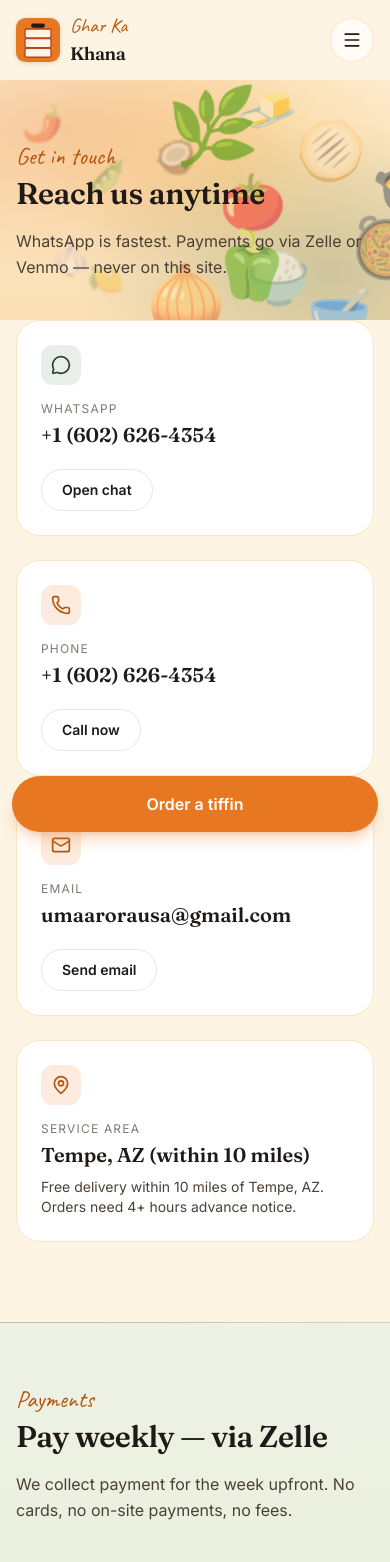
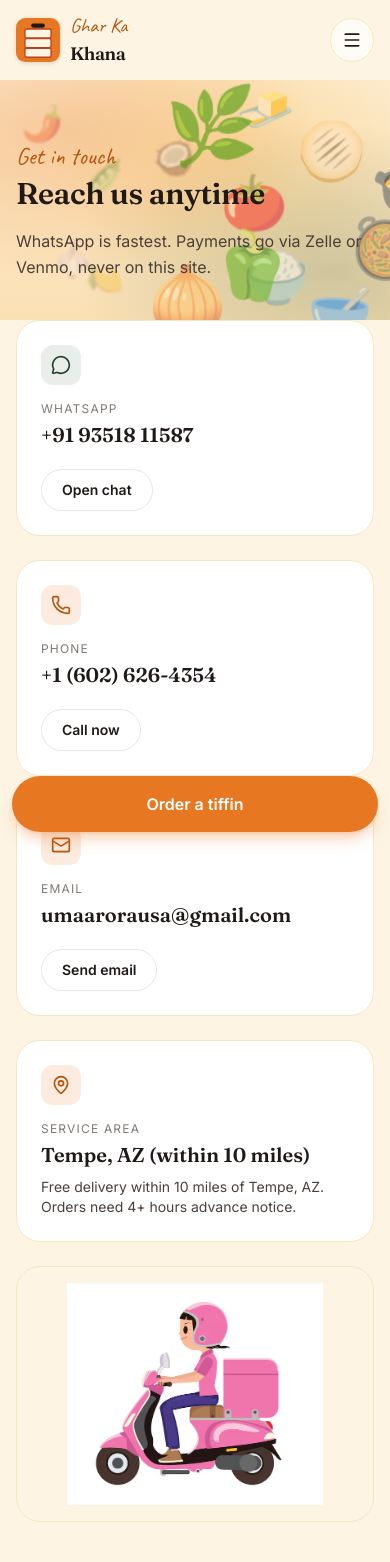
Before and after one commit to AayushMehta0924/ghar-ka-khana, a Next.js app: page /contact in a window 390 px wide. Shown: the top 1562 px of the page. Built offline with nearby package versions, Linux system fonts and the light colour scheme.

Commit message:
feat(contact): 3-up contact tiles with scooter illustration beside service area

```diff
--- a/src/app/contact/page.tsx
+++ b/src/app/contact/page.tsx
@@ -1,4 +1,5 @@
 import type { Metadata } from "next";
+import Image from "next/image";
 import { Phone, MessageCircle, Mail, MapPin, Clock } from "lucide-react";
 import { SectionHeading } from "@/components/section-heading";
 import { site, whatsappHref } from "@/lib/site";
@@ -19,16 +20,17 @@ export default function ContactPage() {
           <SectionHeading
             eyebrow="Get in touch"
             title="Reach us anytime"
-            subtitle="WhatsApp is fastest. Payments go via Zelle or Venmo — never on this site."
+            subtitle="WhatsApp is fastest. Payments go via Zelle or Venmo, never on this site."
           />
         </div>
       </section>
 
-      <section className="mx-auto max-w-6xl px-4 md:px-6 pb-20 grid gap-6 md:grid-cols-2">
+      <section className="mx-auto max-w-6xl px-4 md:px-6 pb-20 space-y-6">
+        <div className="grid gap-6 md:grid-cols-3">
           <ContactTile
             icon={<MessageCircle className="h-5 w-5" />}
             label="WhatsApp"
-          value={site.phone}
+            value={site.whatsappDisplay}
             href={whatsappHref}
             cta="Open chat"
             accent="leaf"
@@ -47,6 +49,8 @@ export default function ContactPage() {
             href={`mailto:${site.email}`}
             cta="Send email"
           />
+        </div>
+        <div className="grid gap-6 md:grid-cols-2 items-stretch">
           <ContactTile
             icon={<MapPin className="h-5 w-5" />}
             label="Service area"
@@ -54,13 +58,23 @@ export default function ContactPage() {
             cta=""
             body={`Free delivery within 10 miles of Tempe, AZ. Orders need ${site.leadTimeHours}+ hours advance notice.`}
           />
+          <div className="relative rounded-3xl overflow-hidden border border-cream-200 bg-cream-100 min-h-64">
+            <Image
+              src="/brand/scooter-delivery.jpg"
+              alt="Chef Uma on her delivery scooter heading out with a fresh tiffin"
+              fill
+              sizes="(min-width: 768px) 50vw, 100vw"
+              className="object-contain p-4"
+            />
+          </div>
+        </div>
       </section>
 
       <section className="bg-warm-leaf border-y border-leaf/15">
         <div className="mx-auto max-w-3xl px-4 md:px-6 py-16 md:py-20">
           <SectionHeading
             eyebrow="Payments"
-            title="Pay weekly — via Zelle"
+            title="Pay weekly —> via Zelle"
             subtitle="We collect payment for the week upfront. No cards, no on-site payments, no fees."
           />
           <div className="mt-10">
--- a/src/app/page.tsx
+++ b/src/app/page.tsx
@@ -143,16 +143,6 @@ export default function HomePage() {
             title="Four steps to ghar ka khana"
             subtitle="No apps, no surge pricing, no 15% service fees. Just message, eat, pay weekly."
           />
-          <div className="mt-10 flex justify-center">
-            <NextImage
-              src="/brand/scooter-delivery.jpg"
-              alt="Chef Uma on her delivery scooter heading out with a fresh tiffin"
-              width={360}
-              height={300}
-              className="w-full max-w-xs md:max-w-sm h-auto mix-blend-multiply animate-float"
-              priority={false}
-            />
-          </div>
           <div className="mt-12 grid gap-6 sm:grid-cols-2 lg:grid-cols-4">
             <StepCard
               step={1}
```
Lines whose indentation alone changed are shown as unchanged.
